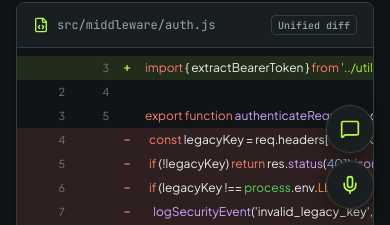
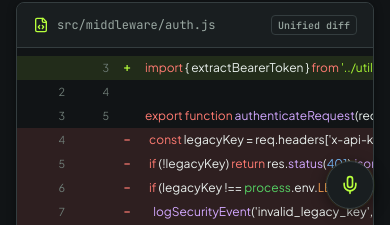
Before and after one commit to GIT-vanshika/Gitvox, a React (Vite) app: page / in a window 390 px wide. Shown: the part 619-844 px from the top of the page. Built offline with nearby package versions, Linux system fonts and the light colour scheme.

Commit message:
fix(ui): remove floating chat button, keeping only floating microphone

```diff
--- a/src/components/common/FloatingMic.tsx
+++ b/src/components/common/FloatingMic.tsx
@@ -1,21 +1,19 @@
 import React from 'react';
-import { Mic, MessageSquare } from 'lucide-react';
+import { Mic } from 'lucide-react';
 
 export interface FloatingActionsProps {
   onVoiceClick: () => void;
-  onChatClick: () => void;
+  onChatClick?: () => void;
   /** Hidden while the assistant results panel owns the screen. */
   hidden?: boolean;
   voiceState?: 'idle' | 'listening' | 'processing' | 'error';
 }
 
 /**
- * Voice and chat shortcuts, anchored bottom-right within the viewport.
- * Chat button sits directly above the floating microphone button.
+ * Voice action shortcut, anchored bottom-right within the viewport.
  */
 export const FloatingActions: React.FC<FloatingActionsProps> = ({
   onVoiceClick,
-  onChatClick,
   hidden = false,
   voiceState = 'idle',
 }) => {
@@ -25,24 +23,8 @@ export const FloatingActions: React.FC<FloatingActionsProps> = ({
     <div
       className="floating-actions"
       role="region"
-      aria-label="Gitvox voice and chat assistant shortcuts"
+      aria-label="Gitvox voice assistant shortcut"
     >
-      {/* Chat button directly above the microphone */}
-      <div className="floating-action-item">
-        <button
-          type="button"
-          onClick={onChatClick}
-          aria-label="Start text chat with Gitvox"
-          title="Start text chat with Gitvox"
-          className="floating-action-btn floating-action-btn--chat"
-        >
-          <MessageSquare className="h-5 w-5" aria-hidden="true" />
-        </button>
-        <span className="floating-action-label" aria-hidden="true">
-          Start Chat
-        </span>
-      </div>
-
       {/* Voice microphone button */}
       <div
         className={`floating-action-item ${
@@ -79,7 +61,6 @@ export const FloatingMic: React.FC<{
 }> = ({ onClick, hidden, state }) => (
   <FloatingActions
     onVoiceClick={onClick}
-    onChatClick={onClick}
     hidden={hidden}
     voiceState={state}
   />
```
